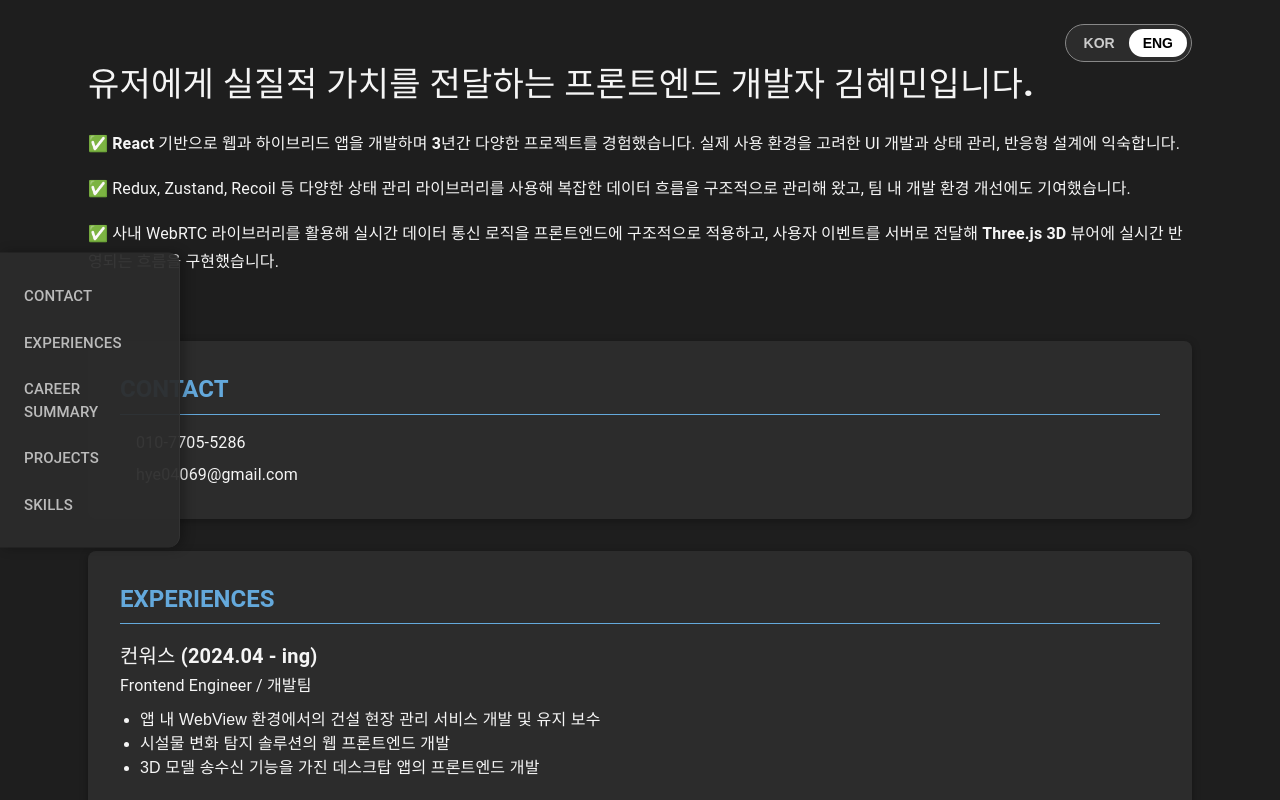
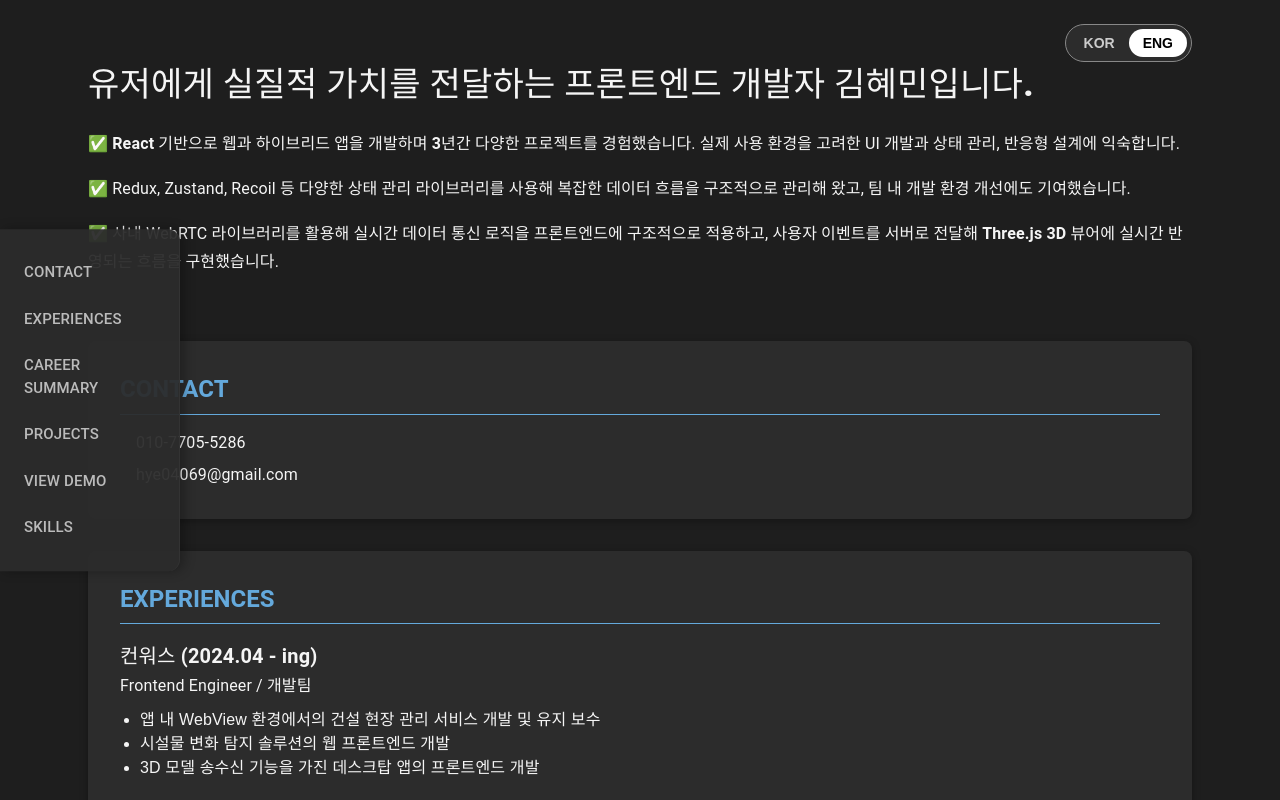
Before and after one commit to hyemmmm/my-portfolio, a React (Vite) app: page /#/ in a window 1280 px wide. Shown: the top 800 px of the page. Built offline with nearby package versions, Linux system fonts and the light colour scheme; some icons are missing.

Commit message:
feat: view demo 챕터side nav에 추가

```diff
--- a/src/components/SideNav.tsx
+++ b/src/components/SideNav.tsx
@@ -11,6 +11,7 @@ export default function SideNav() {
     { id: "experiences", title: t("experiences") },
     { id: "career-summary", title: t("career-summary") },
     { id: "projects", title: t("projects") },
+    { id: "examples", title: t("view-demo") },
     { id: "skills", title: t("skills") },
   ];
 
```
